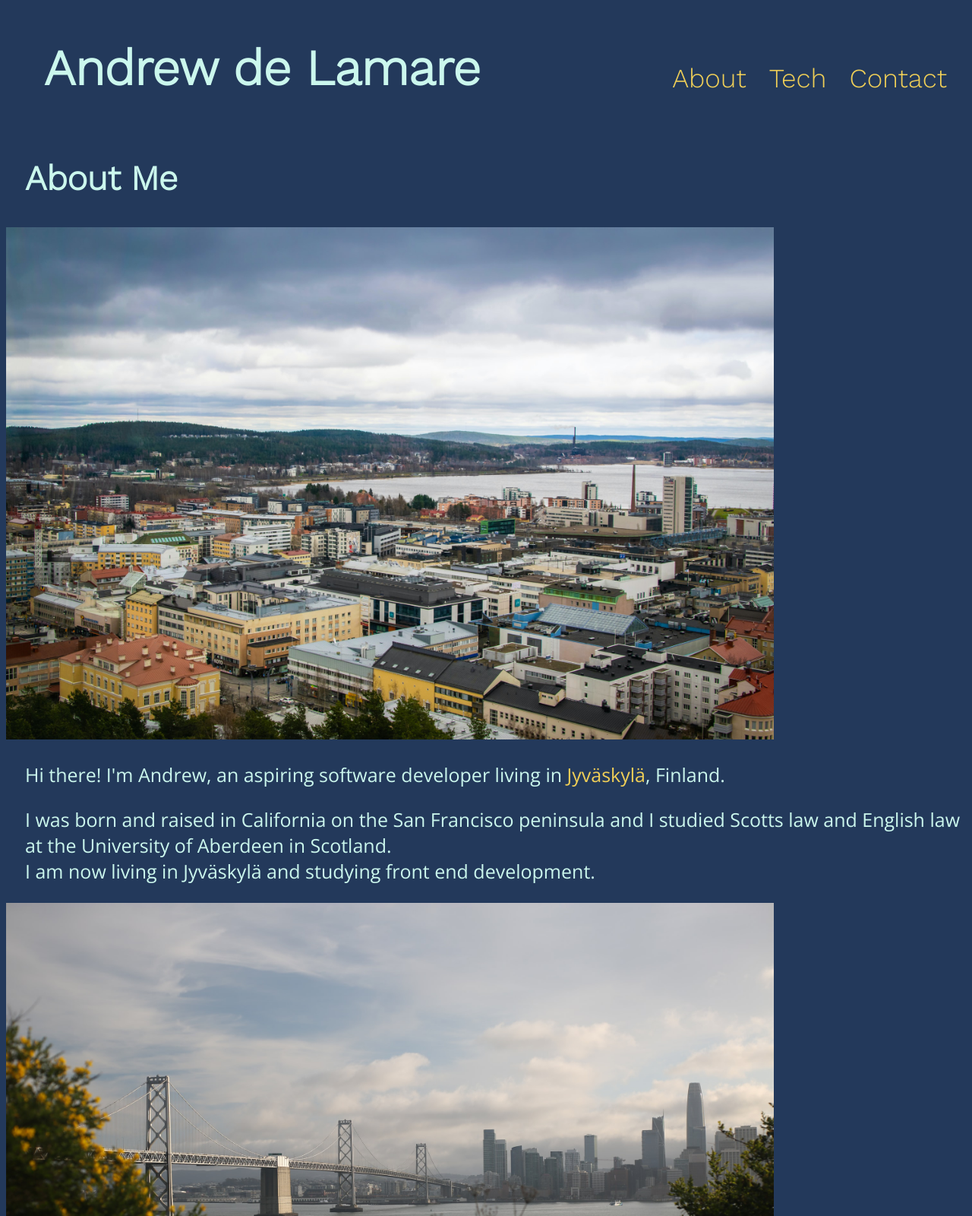
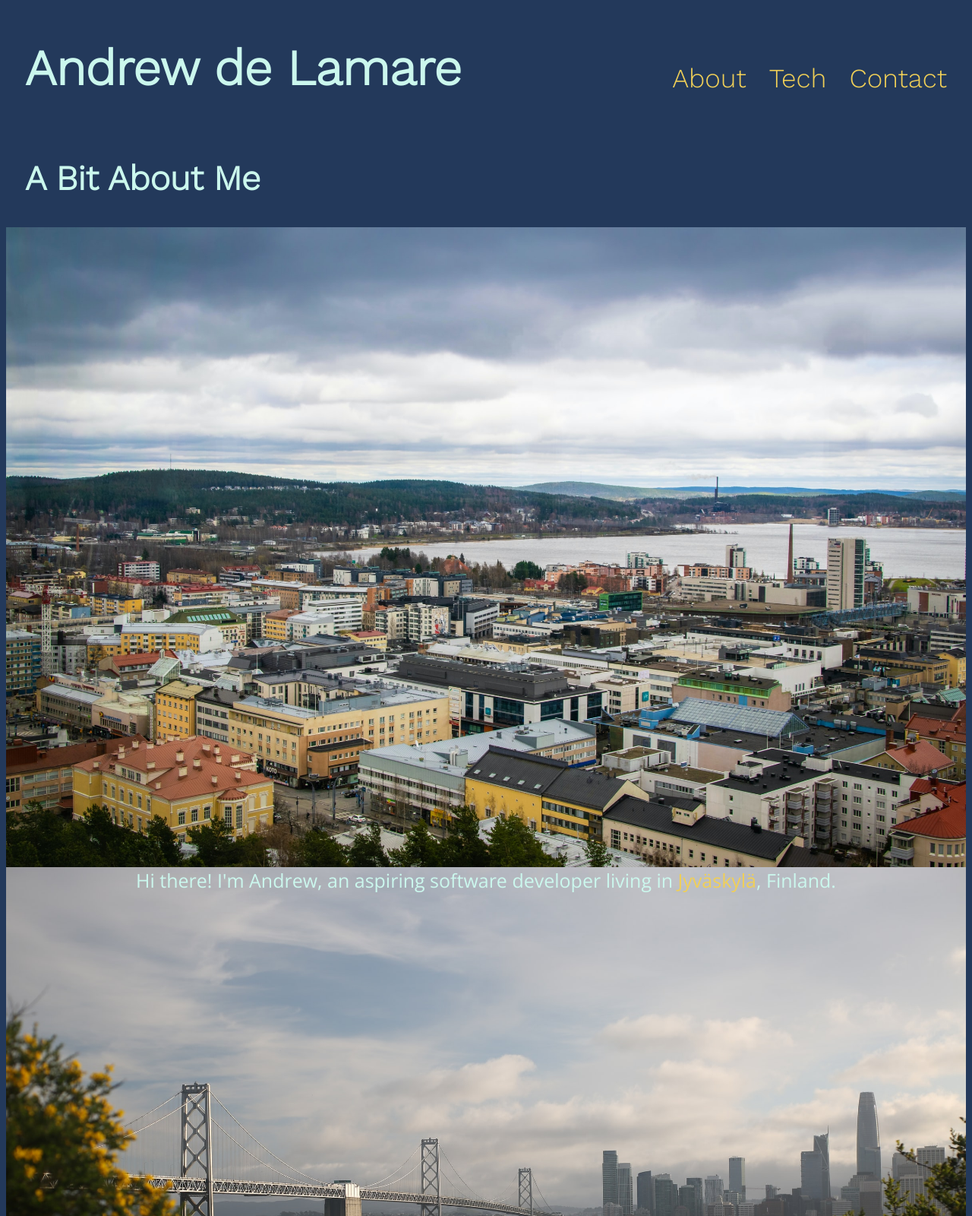
Before and after one commit to andrewdelamare/andrewdelamare.github.io, a plain HTML site: page index.html in a window 1280 px wide. Shown: the top 1600 px of the page at 76% size. Drawn offline with nearby package versions, Linux system fonts and the light colour scheme.

Commit message:
refactoring in order to overlay text on the images, still in progress

```diff
--- a/index.html
+++ b/index.html
@@ -24,16 +24,21 @@
         <main>
 
             <div class="about-me-container" id="about-me-container">
-                <h2 class="about-me-head">About Me</h2>
+                <h2 class="about-me-head">A Bit About Me</h2>
                 <img src="images/j-v-hintikka-9vCqRpXsJIM-unsplash.jpg" alt="Jyväskylä" id="jyv-img">
-                <p class="about-me-text">
+                <p class="about-me-text" id="hello-there">
                     Hi there! I'm Andrew, an aspiring software developer living in <a href="https://en.wikipedia.org/wiki/Jyv%C3%A4skyl%C3%A4" title="Wikipedia" target="_blank">Jyväskylä</a>, Finland.
                 </p>
+
+                <img src="images/giorgio-trovato-o8HN4U33uUI-unsplash.jpg" alt="San Francisco" id="sf-img">
                 <p class="about-me-text">
-                    I was born and raised in California on the San Francisco peninsula and I studied Scotts law and English law at the University of Aberdeen in Scotland.<br> I am now living in Jyväskylä and studying front end development.
+                    I was born and raised in California on the San Francisco peninsula
                 </p>
-                <img src="images/giorgio-trovato-o8HN4U33uUI-unsplash.jpg" alt="San Francisco" id="sf-img">
                 <img src="images/laurentiu-morariu-PiDAnIgija4-unsplash.jpg" alt="Aberdeen" id="abz-img">
+                <p class="about-me-text">
+                    I studied Scotts law and English law at the University of Aberdeen in Scotland
+                </p>
+                <img src="images/taneli-lahtinen-J88r35Ac2ak-unsplash.jpg" alt="Road over island in Finland" id="rd-img">
                 <p class="about-me-text">
                     In my free time I enjoy cycling, playing music, making homemade wine & beer, and spending time with family and friends.
                 </p>
--- a/styles.css
+++ b/styles.css
@@ -16,13 +16,17 @@ h1{
     Font-Family: 'Work Sans', Sans-Serif;
     Font-Size: 65px;
     color:#cbf7edff;
-    margin-left: 25px;
 }
 h2{
     Font-Family: 'Work Sans', Sans-Serif;
     Font-Size: 45px;
     color:#cbf7edff;
     margin-left: 25px;
+}
+img{
+    display: block;
+    position: relative;
+
 }
 main{}
 nav{}
@@ -34,7 +38,7 @@ p{
 /* classes */
 .about-me-container{
     margin: 20px 0px;
-
+    position: relative;
 }
 .about-me-head{}
 .about-me-text{
@@ -80,16 +84,30 @@ p{
 
 /* ids */
 #abz-img{
-    width: 80%;
+    width: 100%;
     height: auto;
+    z-index: -1;
+}
+#hello-there {
+    position: absolute;
+    text-align: center;
+    width: 100%;
+    margin: 0;
 }
 #jyv-img{
-    width: 80%;
+    width: 100%;
     height: auto;
+    z-index: -1;
+}
+#rd-img{
+    width: 100%;
+    height: auto;
+    z-index: -1;
 }
 #sf-img{
-    width: 80%;
+    width: 100%;
     height: auto;
+    z-index: -1;
 }
 
 
```
